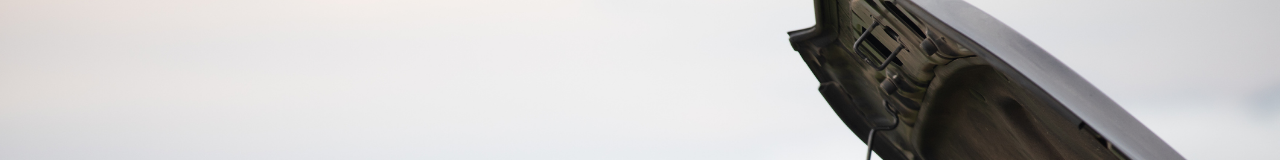
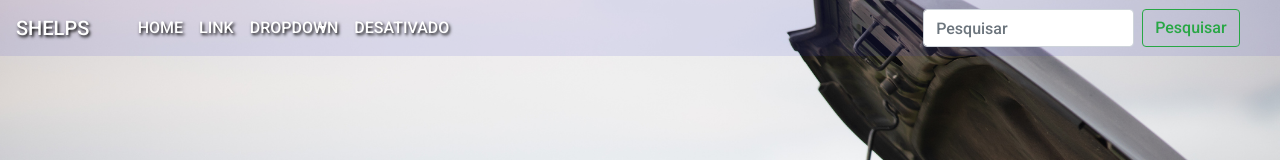
Before and after one commit to gabbrielleite/siteshelps, a plain HTML site: page index.html in a window 1280 px wide. Shown: the top 160 px of the page. Drawn offline with Linux system fonts and the light colour scheme.

Commit message:
menu novo

```diff
--- a/assets/sass/main.scss
+++ b/assets/sass/main.scss
@@ -62,6 +62,16 @@ body{
         }
     }
 }
+
+.navbar {
+    a{
+        color: #fff !important
+    }
+    a:focus {
+        color: #e52a3d !important;
+    }
+}
+
 #usar{
     background: url(../images/bg-oquefazemos.jpg) repeat;
     color: #fff;
--- a/index.html
+++ b/index.html
@@ -16,6 +16,47 @@
   <body>
 
    <section id="topo" class="d-flex align-items-center">
+
+      <nav id="menu" class="navbar navbar-expand-lg navbar-light  fixed-top">
+         <a class="navbar-brand" href="#">Shelps</a>
+         <button class="navbar-toggler" type="button" data-toggle="collapse" data-target="#conteudoNavbarSuportado" aria-controls="conteudoNavbarSuportado" aria-expanded="false" aria-label="Alterna navegação">
+           <span class="navbar-toggler-icon"></span>
+         </button>
+       <div class="container">
+            <div class="collapse navbar-collapse" id="conteudoNavbarSuportado">
+            <ul class="navbar-nav mr-auto">
+               <li class="nav-item active">
+                  <a class="nav-link" href="#">Home <span class="sr-only">(página atual)</span></a>
+               </li>
+               <li class="nav-item">
+                  <a class="nav-link" href="#">Link</a>
+               </li>
+               <li class="nav-item dropdown">
+                  <a class="nav-link dropdown-toggle" href="#" id="navbarDropdown" role="button" data-toggle="dropdown" aria-haspopup="true" aria-expanded="false">
+                  Dropdown
+                  </a>
+                  <div class="dropdown-menu" aria-labelledby="navbarDropdown">
+                  <a class="dropdown-item" href="#">Ação</a>
+                  <a class="dropdown-item" href="#">Outra ação</a>
+                  <div class="dropdown-divider"></div>
+                  <a class="dropdown-item" href="#">Algo mais aqui</a>
+                  </div>
+               </li>
+               <li class="nav-item">
+                  <a class="nav-link disabled" href="#">Desativado</a>
+               </li>
+            </ul>
+            <form class="form-inline my-2 my-lg-0">
+               <input class="form-control mr-sm-2" type="search" placeholder="Pesquisar" aria-label="Pesquisar">
+               <button class="btn btn-outline-success my-2 my-sm-0" type="submit">Pesquisar</button>
+            </form>
+            </div>
+         </div>
+
+       </nav>
+
+
+
       <div class="container">
          <div class="logo p-3">
             <img src="assets/images/logo.png" class="img-fluid" alt=""><br>
@@ -216,5 +257,22 @@
     <!-- Include all compiled plugins (below), or include individual files as needed -->
     <script src="assets/js/popper.min.js"></script>
     <script src="assets/js/bootstrap.js"></script>
+
+
+
+
+    <script type="text/javascript">
+      jQuery(function () {
+       jQuery(window).scroll(function () {
+        if (jQuery(this).scrollTop() > 400) {
+         $("#menu").css('background-color', 'rgba(46, 46, 204)');
+        } else {
+         $("#menu").css('background-color', 'rgba(46, 46, 204, 10%)');
+        }
+       });
+      });
+      </script>
+
+
   </body>
 </html>
```
Also changed, not shown: assets/css/main.css, 1 other file.
